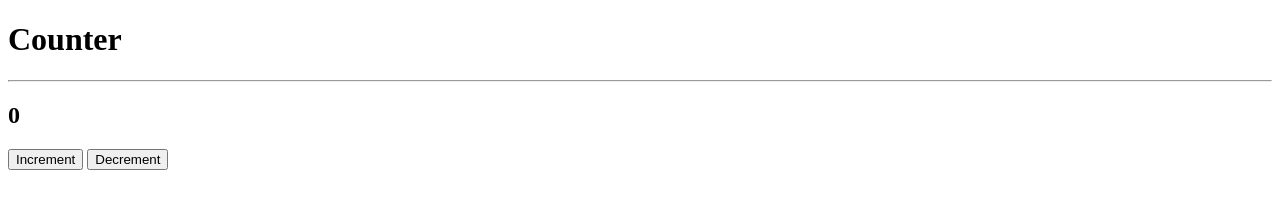
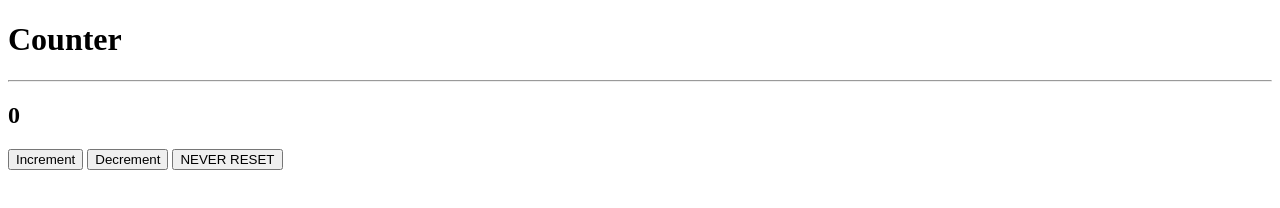
Before and after one commit to scottwr98/crazy_counter, a plain HTML site: page index.html in a window 1280 px wide. Drawn offline with Linux system fonts and the light colour scheme.

Commit message:
never reset btn

```diff
--- a/index.html
+++ b/index.html
@@ -11,5 +11,6 @@
         <h2>0</h2>
         <button>Increment</button>
         <button>Decrement</button>
+        <button>NEVER RESET</button>
     </body>
 </html>
```
